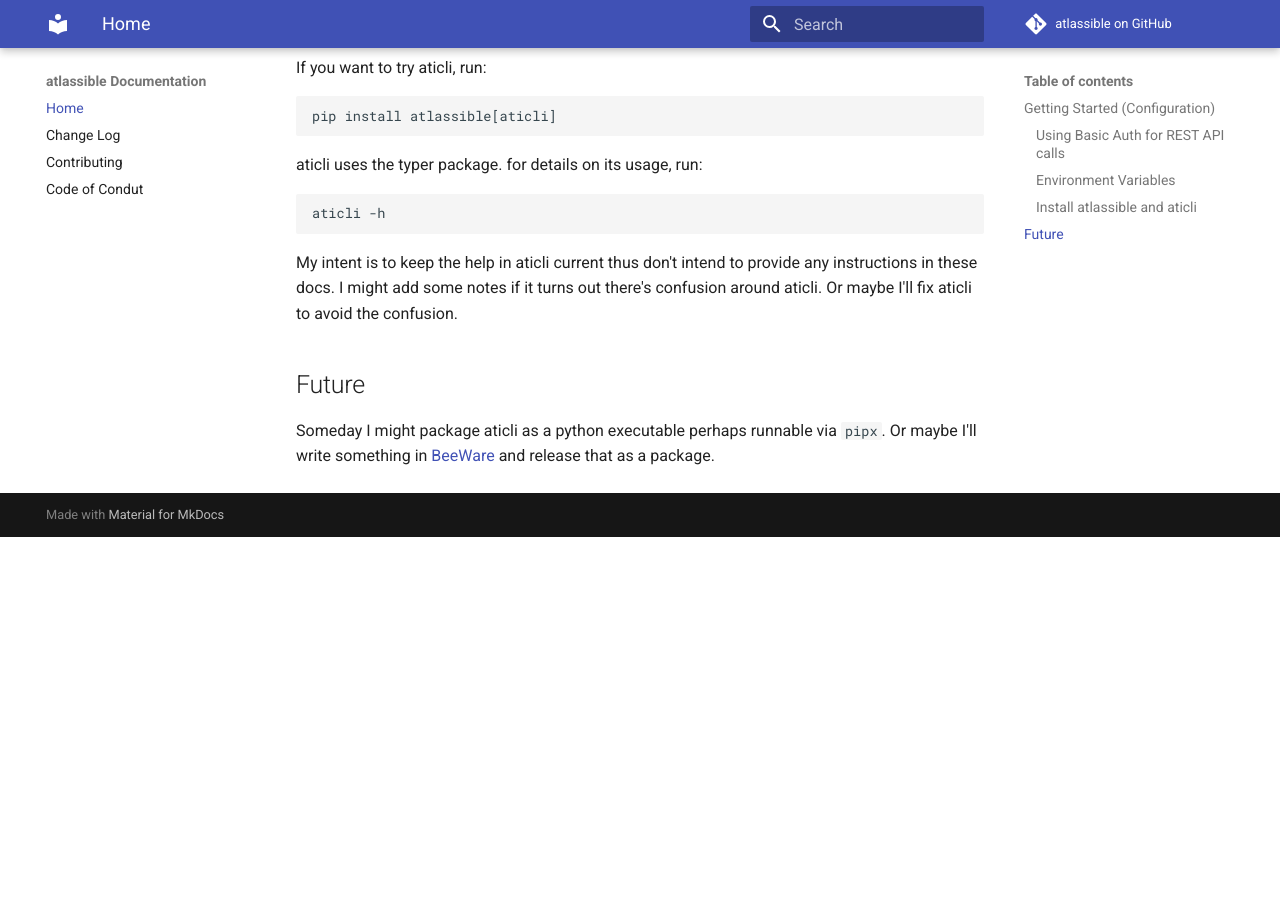
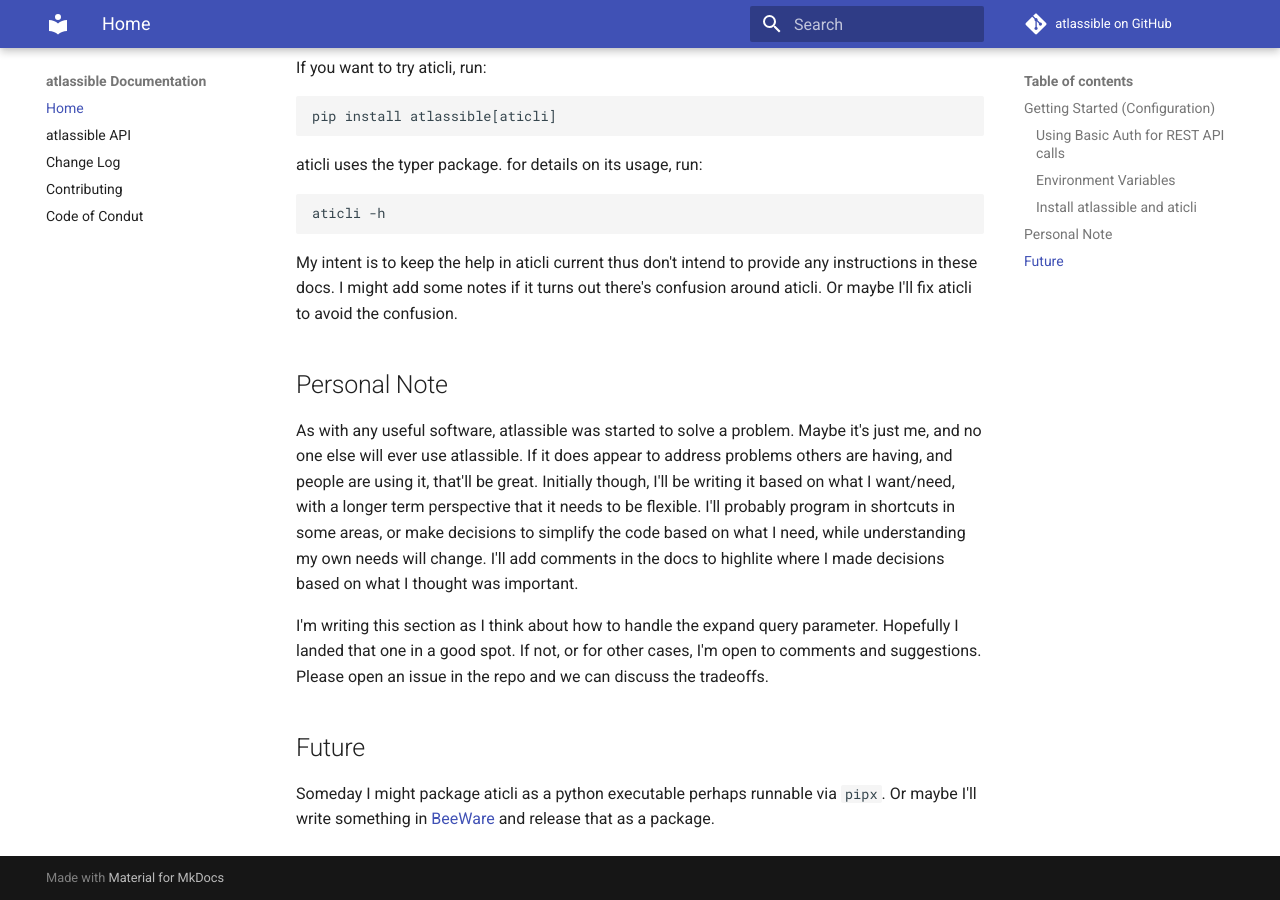
Before and after one commit to joeldodson/atlassible, an MkDocs documentation site: the page built from docs/index.md, in a window 1280 px wide and 900 px high, scrolled down 1475 px. Built offline with MkDocs 1.6.1 and Material for MkDocs 9.7.7, drawn with Linux system fonts in a browser that asks for light colours; comment, search, counter and statistics services are not loaded; before the commit the page ends 2012 px from its top, so only the background shows below that.

Commit message:
support and document expand parameter. bump version for 0.1.1. release

```diff
--- a/docs/index.md
+++ b/docs/index.md
@@ -75,6 +75,21 @@ thus don't intend to provide any instructions in these docs.
 I might add some notes if it turns out there's confusion around aticli.
 Or maybe I'll fix aticli to avoid the confusion.
 
+## Personal Note
+
+As with any useful software, atlassible was started to solve a problem.
+Maybe it's just me, and no one else will ever use atlassible.
+If it does appear to address problems others are having, and people are using it, that'll be great.
+Initially though, I'll be writing it based on what I want/need, with a longer term perspective that it needs to be flexible.
+I'll probably program in shortcuts in some areas,
+or make decisions to simplify the code based on what I need, while understanding my own needs will change.
+I'll add comments in the docs to highlite where I made decisions based on what I thought was important.
+
+I'm writing this section as I think about how to handle the expand query parameter.
+Hopefully I landed that one in a good spot.
+If not, or for other cases, I'm open to comments and suggestions.
+Please open an issue in the repo and we can discuss the tradeoffs.
+
 ## Future
 
 Someday I might package aticli as a python executable perhaps runnable via `pipx`.
--- a/mkdocs.yml
+++ b/mkdocs.yml
@@ -7,6 +7,7 @@ site_author: Joel Dodson
 
 nav:
   - Home: index.md
+  - atlassible API: atlassible_api.md
   - Change Log: CHANGELOG.md
   - Contributing: CONTRIBUTING.md
   - Code of Condut: CONDUCT.md
--- a/replInit.py
+++ b/replInit.py
@@ -1,4 +1,4 @@
-""" blassian replInit
+""" atlassible/replInit
 put stuff in here you want to use in the REPL.
 In the REPL, import this as:
 
@@ -14,7 +14,7 @@ atl_user = os.getenv("ATLASSIAN_USER")
 atl_pwd = os.getenv("ATLASSIAN_PWD")
 atl_token = os.getenv("ATLASSIAN_API_TOKEN")
 atl_base_url = os.getenv("ATLASSIAN_BASE_URL")
-atl_api_url = os.getenv("ATLASSIAN_API_URL")
+atl_api_url = os.getenv("ATLASSIAN_API_URL", "/rest/api/3/")
 atl_rest_url = f"{atl_base_url}{atl_api_url}"
 atl_creds = (atl_user, atl_token)
 
```
Also changed, not shown: docs/CHANGELOG.md (+7 -0 lines), docs/atlassible_api.md (added, +44 -0 lines), pyproject.toml (+7 -16 lines), 3 other files.
